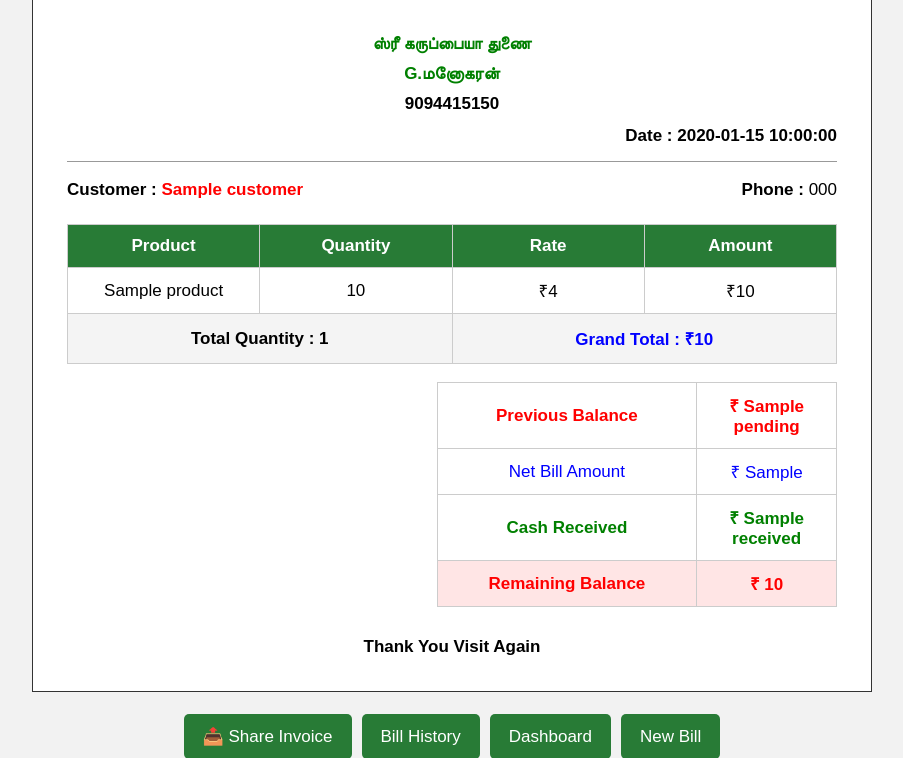
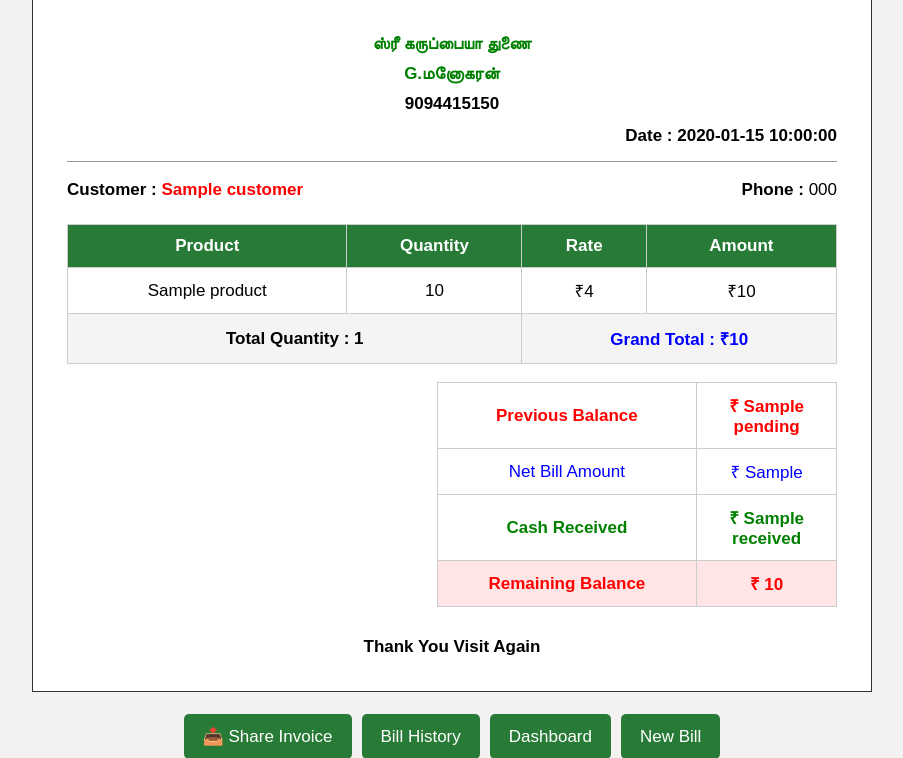
Before and after one commit to kapilraj26/billgenerate, a Flask app: template templates/invoice.html in a window 1280 px wide. Shown: the part 17-775 px from the top of the page, without its empty margins (188-1091 px from the left). Run offline with Flask 3, Linux system fonts and the light colour scheme; the template is opened without the code that fills it: most values are stand-ins (such as "Sample title", 1, 10 or a date in 2020); parts of the project's set-up code (start-up, migrations or seed data) failed here and were passed over.

Commit message:
Update invoice.html

```diff
--- a/templates/invoice.html
+++ b/templates/invoice.html
@@ -91,20 +91,14 @@
 
         .product-table {
             width: 100%;
-            table-layout: fixed;
             border-collapse: collapse;
         }
 
-        /* FOUR EQUAL COLUMNS */
-
         .product-table th,
         .product-table td {
-            width: 25%;
             border: 1px solid #ccc;
             padding: 11px 7px;
             text-align: center;
-            vertical-align: middle;
-            overflow-wrap: break-word;
         }
 
         .product-table th {
@@ -140,7 +134,6 @@
 
         .summary-table {
             width: 52%;
-            table-layout: fixed;
             border-collapse: collapse;
         }
 
@@ -148,15 +141,10 @@
             border: 1px solid #ccc;
             padding: 11px 8px;
             text-align: center;
-            vertical-align: middle;
         }
 
         .summary-table td:first-child {
             width: 65%;
-        }
-
-        .summary-table td:last-child {
-            width: 35%;
         }
 
         .previous-balance td {
@@ -312,13 +300,6 @@
 
     <table class="product-table">
 
-        <colgroup>
-            <col style="width: 25%;">
-            <col style="width: 25%;">
-            <col style="width: 25%;">
-            <col style="width: 25%;">
-        </colgroup>
-
         <thead>
             <tr>
                 <th>Product</th>
@@ -452,7 +433,7 @@ async function shareInvoice() {
 
                     await navigator.share({
                         title: "Invoice",
-                        text: "ஸ்ரீ கருப்பையா துணை - Invoice",
+                        text: "Invoice",
                         files: [file]
                     });
 
```
